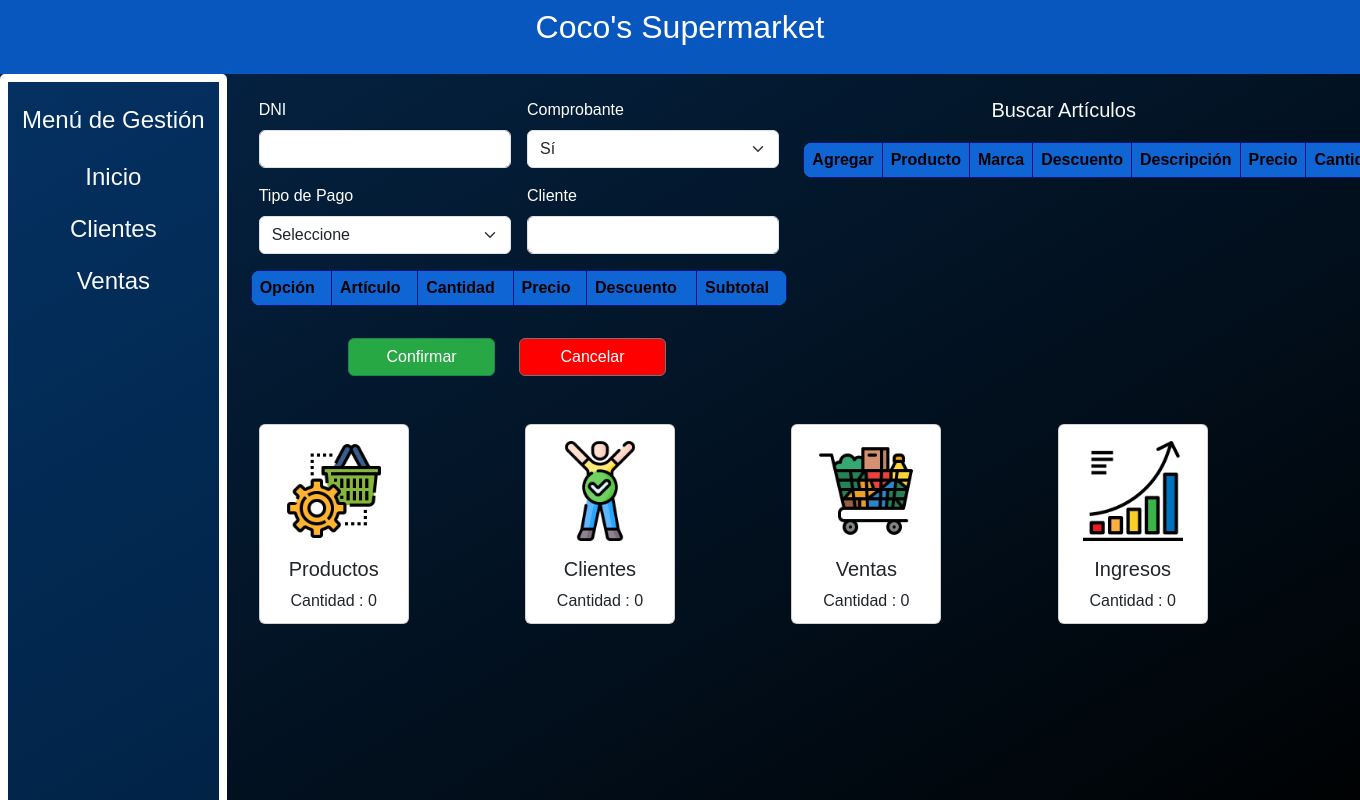
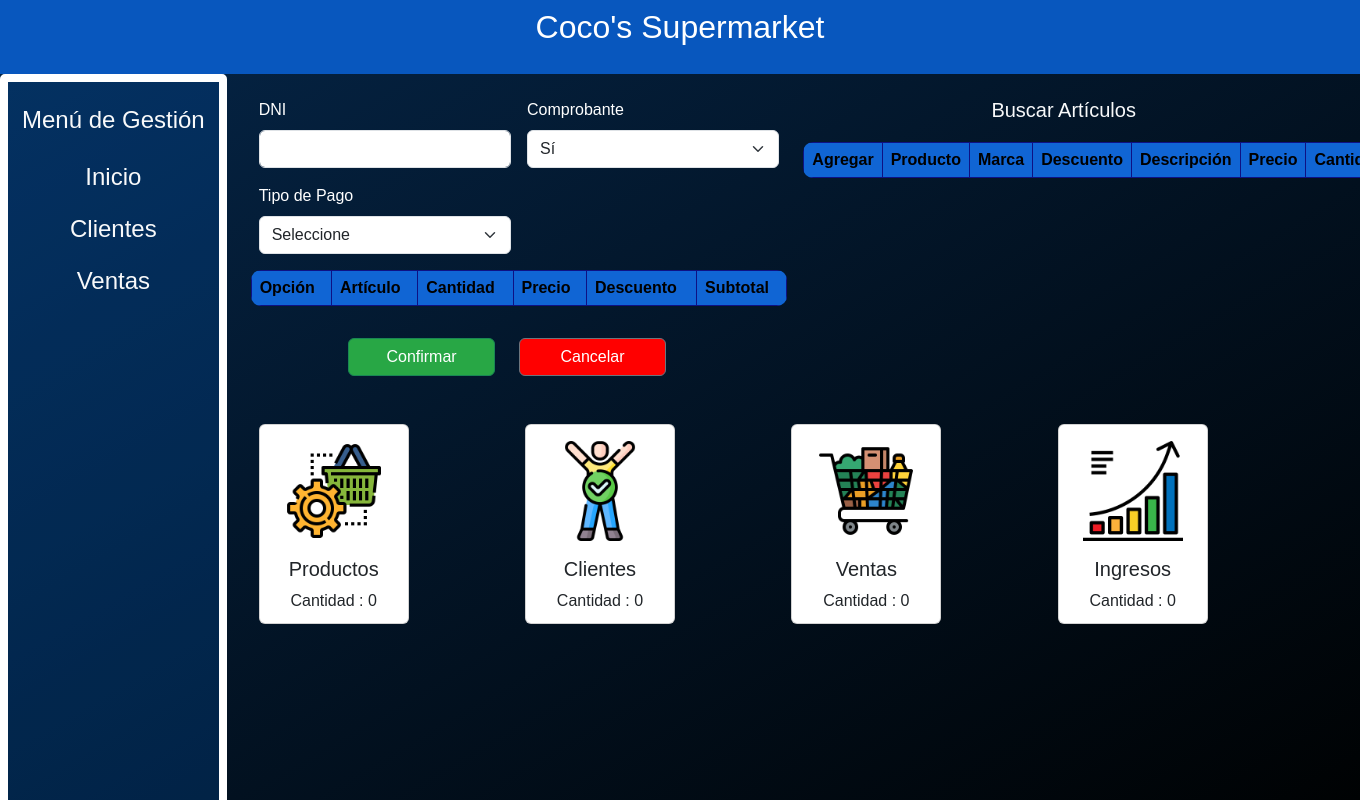
Before and after one commit to SPYROBO/galeazzi, a PHP site: page /php/ventas_direccion.php in a window 1360 px wide; the page is wider, and only the part inside the window is pictured. Run offline with PHP 8.4, Linux system fonts and the light colour scheme; data that the repository does not hold is empty; some libraries are stand-ins or nearby versions.

Commit message:
Borro input cliente

```diff
--- a/ventas_inicio.php
+++ b/ventas_inicio.php
@@ -25,10 +25,6 @@
                         <option value="tarjeta">Tarjeta</option>
                         <option value="mercado_pago">Mercado Pago</option>
                     </select>
-                </div>
-                <div class="col-md-6">
-                    <label for="cliente" class="form-label">Cliente</label>
-                    <input type="text" class="form-control" id="cliente" required>
                 </div>
                 <table class="table table-secondary table-bordered mt-3">
                     <thead class="thead-dark">
```
